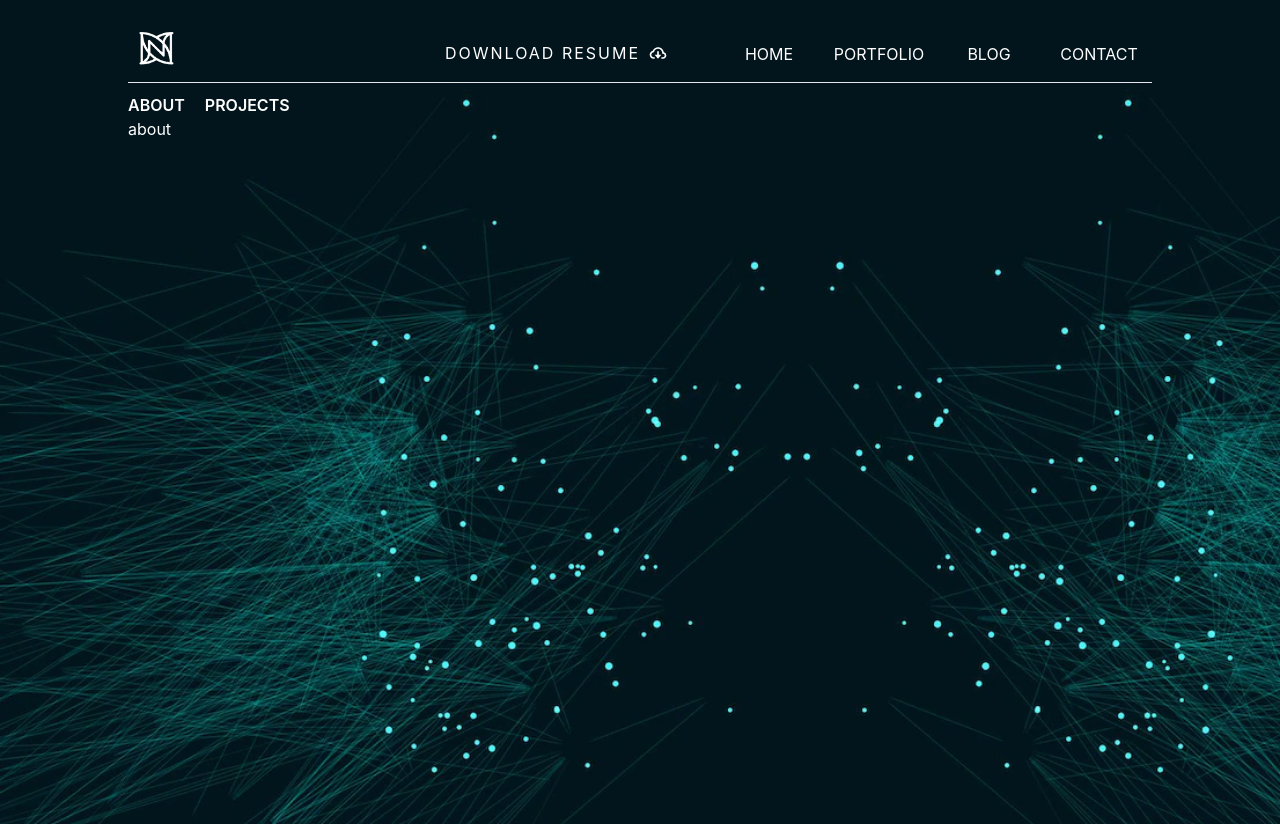
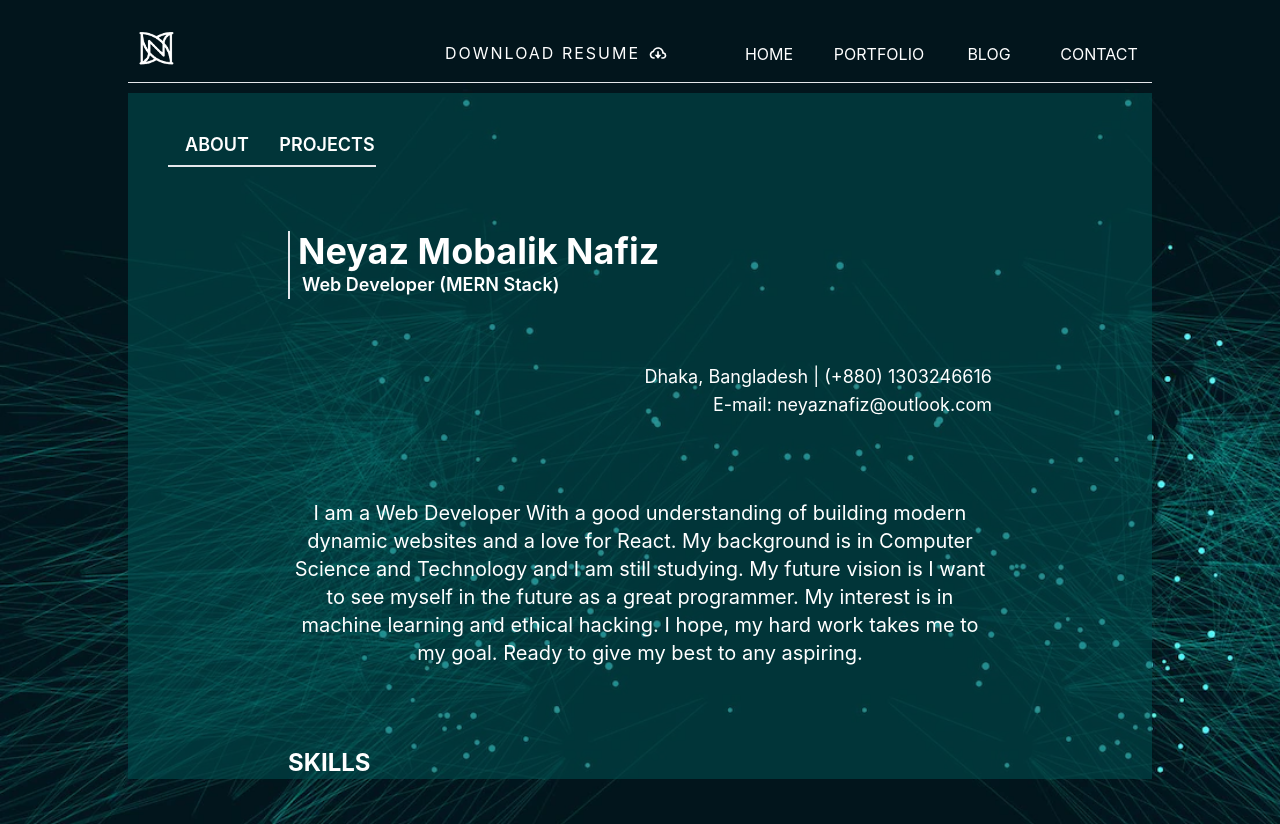
Before and after one commit to neyaznafiz/My-portfolio-neyaznafiz-client, a React (Create React App) app: page /portfolio/about in a window 1280 px wide. Built offline with nearby package versions, Linux system fonts and the light colour scheme; what tw-elements would draw is missing.

Commit message:
portfolio page dynamic route created and info added in about

```diff
--- a/src/Components/Navbar.js
+++ b/src/Components/Navbar.js
@@ -55,7 +55,7 @@ const Navbar = ({ children }) => {
 
                                 <Link to='/' className='menu-selection type-1'>HOME</Link>
 
-                                <Link to='/portfolio' className='menu-selection type-1'>PORTFOLIO</Link>
+                                <Link to='/portfolio/about' className='menu-selection type-1'>PORTFOLIO</Link>
 
                                 <Link to='/blog' className='menu-selection type-1'>BLOG</Link>
 
@@ -78,7 +78,7 @@ const Navbar = ({ children }) => {
 
                         <Link to='/' className='py-2 btn-selection type-2'>HOME</Link>
 
-                        <Link to='/portfolio' className='py-2 btn-selection type-2'>PORTFOLIO</Link>
+                        <Link to='/portfolio/about' className='py-2 btn-selection type-2'>PORTFOLIO</Link>
 
                         <Link to='/blog' className='py-2 btn-selection type-2'>BLOG</Link>
 
--- a/src/Pages/Portfolio/About.js
+++ b/src/Pages/Portfolio/About.js
@@ -2,8 +2,31 @@ import React from 'react';
 
 const About = () => {
     return (
-        <div>
-            about
+        <div className='mt-16 mx-40'>
+
+            <div className='border-l-2 pl-2'>
+                <p className='text-4xl font-bold'>Neyaz Mobalik Nafiz</p>
+                <p className='text-lg font-semibold pl-1'>Web Developer (MERN Stack)</p>
+            </div>
+
+            <div className='grid justify-end pt-16'>
+                <p className='text-lg'>Dhaka, Bangladesh | (+880) 1303246616 </p>
+                <p className='text-lg flex justify-end'> E-mail: neyaznafiz@outlook.com </p>
+            </div>
+
+            <div className='flex justify-center py-20'>
+                <p className='w-[1040px] text-center text-xl'>I am a Web Developer With a good understanding of building modern dynamic websites and a love for React. My background is in Computer Science and Technology and I am still studying. My future vision is I want to see myself in the future as a great programmer. My interest is in machine learning and ethical hacking. I hope, my hard work takes me to my goal. Ready to give my best to any aspiring.
+                </p>
+            </div>
+
+
+            <div>
+                <div>
+                    <p className='text-2xl font-bold'>SKILLS</p>
+
+                </div>
+            </div>
+
         </div>
     );
 };
--- a/src/Pages/Portfolio/Portfolio.js
+++ b/src/Pages/Portfolio/Portfolio.js
@@ -1,17 +1,19 @@
+import { motion } from 'framer-motion';
 import React from 'react';
 import { Link, Outlet } from 'react-router-dom';
-// import Neyaz from '../Assets/neyaz.jpg'
 
 const Portfolio = () => {
     return (
-        <div>
+        <div className='bg-[#014b4d] bg-opacity-60' >
 
-            <div className='flex gap-x-5'>
-                <Link to='/portfolio/about' className='font-semibold text-white'>ABOUT</Link>
-                <Link to='/portfolio/projects' className='font-semibold text-white'>PROJECTS</Link>
+            <div className='flex justify-center gap-x-5 border-b-2 w-52 pt-8 ml-10 text-lg'>
+                <Link to='/portfolio/about' className='font-semibold text-white menu-selection type-1'>ABOUT</Link>
+
+                <Link to='/portfolio/projects' className='font-semibold text-white menu-selection type-1'>PROJECTS</Link>
             </div>
 
             <Outlet />
+
         </div>
     );
 };
--- a/src/Style/style.css
+++ b/src/Style/style.css
@@ -88,6 +88,8 @@
 
 
 
+
+
   /* btn css */
   /* .shadow-light-btn{
     padding: 10px 20px;
```
Also changed, not shown: src/Assets/neyaz.jpg (deleted).
